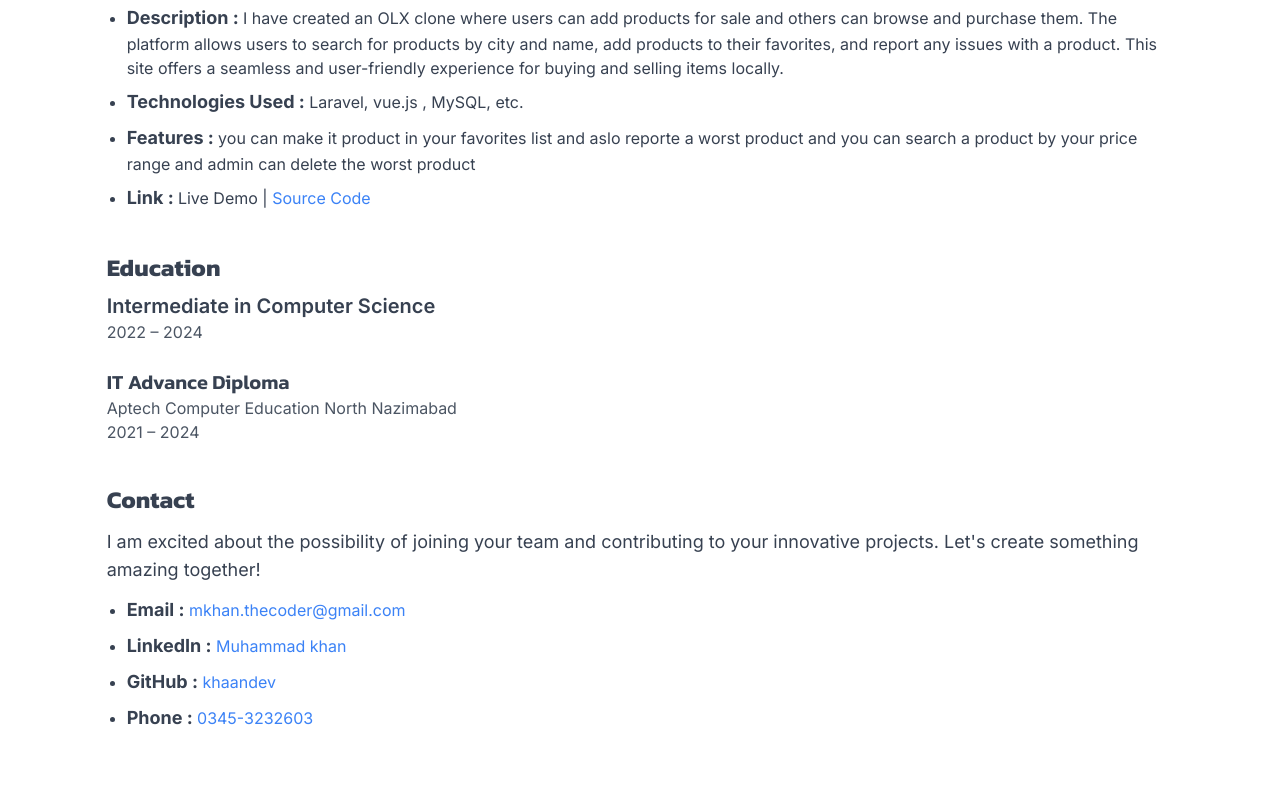
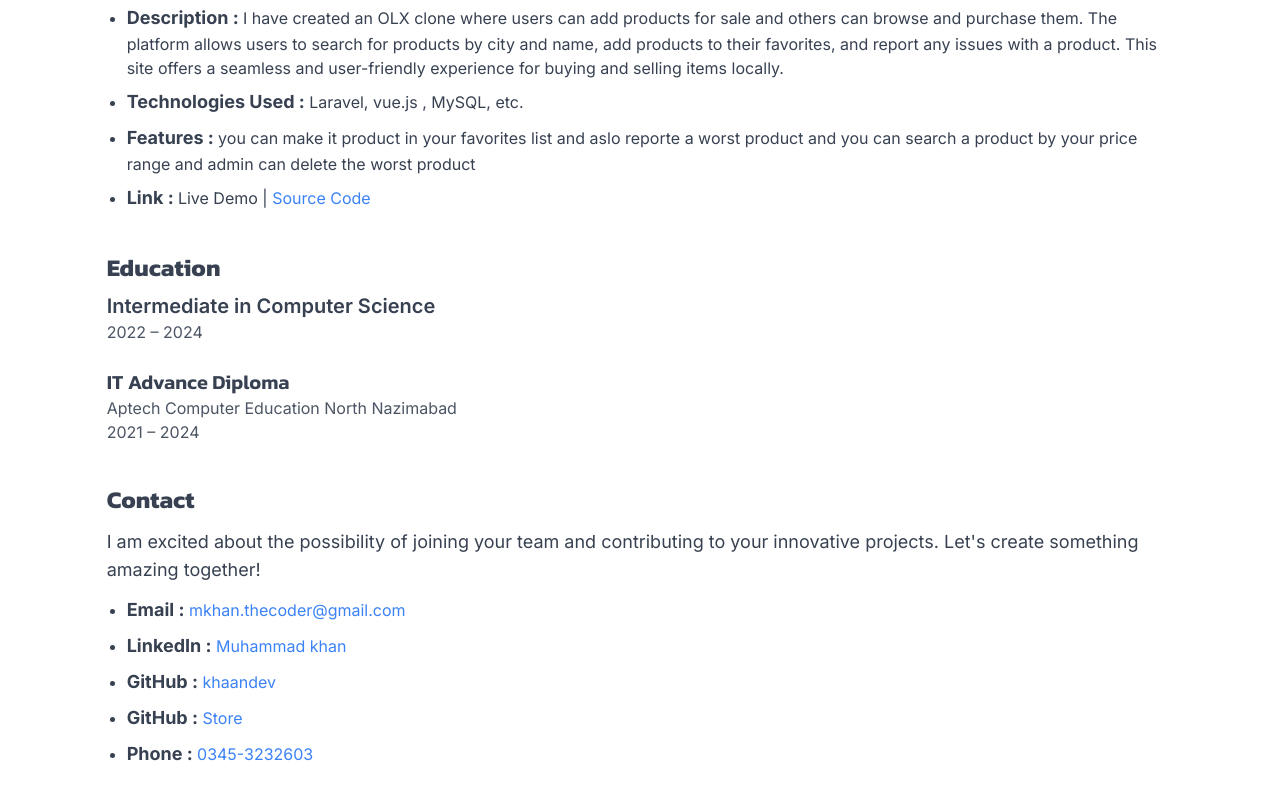
Before and after one commit to khaandev/khaandev.github.io, a plain HTML site: page index.html in a window 1280 px wide. Shown: the part 984-1784 px from the top of the page. Drawn offline with nearby package versions, Linux system fonts and the light colour scheme.

Commit message:
add store link

```diff
--- a/index.html
+++ b/index.html
@@ -205,6 +205,17 @@
               </a>
             </li>
             <li class="mb-2">
+              <span class="text-lg font-bold">GitHub :</span>
+              <a
+                href="              https://github.com/khaandev/E-commerce
+"
+                target="_blank"
+                rel="noopener noreferrer"
+              >
+                <span class="text-blue-500"> Store</span>
+              </a>
+            </li>
+            <li class="mb-2">
               <span class="text-lg font-bold">Phone : </span>
               <span class="text-blue-500"> 0345-3232603 </span>
             </li>
```
